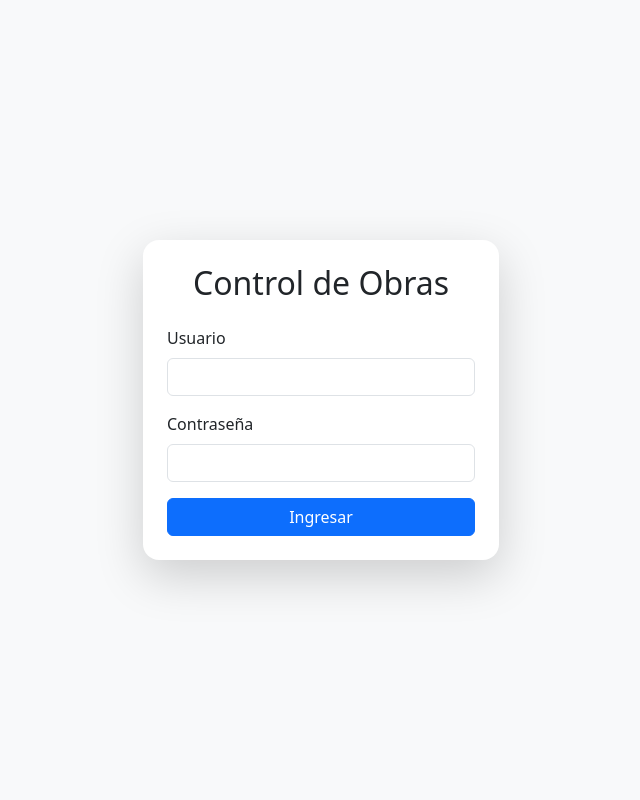
After one commit to GabrielRiveraV/Control-de-Proyectos, a Flask app: page /login in a window 1280 px wide. The commit adds this page. Shown: the whole page, without its empty margins (319-959 px from the left). Run offline with Flask 3, Linux system fonts and the light colour scheme.

Commit message:
V0.2 Login añadido 21/05/2026

```diff
--- a/app.py
+++ b/app.py
@@ -1,7 +1,15 @@
 import mysql.connector
 from flask import Flask, render_template, request, redirect
+from flask_login import LoginManager, UserMixin
+from flask_login import login_user, login_required
+from flask_login import logout_user, current_user
 
 app = Flask(__name__)
+app.secret_key = 'super_secret_key'
+
+login_manager = LoginManager()
+login_manager.init_app(app)
+login_manager.login_view = 'login'
 
 def conectar_db():
     return mysql.connector.connect(
@@ -10,11 +18,98 @@ def conectar_db():
         password="xls3780n",
         database="control_proyectos"
     )
+class User(UserMixin):
+    def __init__(self, id, nombre, usuario, rol):
+        self.id = id
+        self.nombre = nombre
+        self.usuario = usuario
+        self.rol = rol
+@login_manager.user_loader
+def load_user(user_id):
+
+    conexion = conectar_db()
+    cursor = conexion.cursor()
+
+    cursor.execute("""
+        SELECT id_usuario, nombre, usuario, rol
+        FROM usuarios
+        WHERE id_usuario = %s
+    """, (user_id,))
+
+    usuario_db = cursor.fetchone()
+
+    conexion.close()
+
+    if usuario_db:
+
+        return User(
+            usuario_db[0],
+            usuario_db[1],
+            usuario_db[2],
+            usuario_db[3]
+        )
+
+    return None
+
+# ------------------------
+# LOGIN
+# ------------------------
+
+@app.route('/login', methods=['GET', 'POST'])
+def login():
+
+    if request.method == 'POST':
+
+        usuario = request.form['usuario']
+        password = request.form['password']
+
+        conexion = conectar_db()
+        cursor = conexion.cursor()
+
+        cursor.execute("""
+            SELECT id_usuario, nombre, usuario, rol
+            FROM usuarios
+            WHERE usuario = %s AND password = %s
+        """, (usuario, password))
+
+        usuario_db = cursor.fetchone()
+
+        conexion.close()
+
+        if usuario_db:
+
+            user = User(
+                usuario_db[0],
+                usuario_db[1],
+                usuario_db[2],
+                usuario_db[3]
+            )
+
+            login_user(user)
+
+            return redirect('/')
+
+        return "⚠️ Usuario o contraseña incorrectos"
+
+    return render_template('login.html')
+
+# ------------------------
+# LOGOUT
+# ------------------------
+
+@app.route('/logout')
+@login_required
+def logout():
+
+    logout_user()
+
+    return redirect('/login')
 
 # ------------------------
 # RUTA PRINCIPAL
 # ------------------------
 @app.route('/')
+@login_required
 def inicio():
     conexion = conectar_db()
     cursor = conexion.cursor()
@@ -405,39 +500,6 @@ def visitas_proyecto(id_proyecto):
 
     return render_template('visitas_proyecto.html', visitas=visitas)
 
-# ------------------------
-# LOGIN
-# ------------------------
-from flask import session
-
-@app.route('/login', methods=['GET', 'POST'])
-def login():
-    if request.method == 'POST':
-        usuario = request.form['usuario']
-        password = request.form['password']
-
-        conexion = conectar_db()
-        cursor = conexion.cursor()
-
-        cursor.execute("""
-            SELECT id_usuario, nombre, rol
-            FROM usuarios
-            WHERE usuario=%s AND password=%s
-        """, (usuario, password))
-
-        user = cursor.fetchone()
-        conexion.close()
-
-        if user:
-            session['id_usuario'] = user[0]
-            session['nombre'] = user[1]
-            session['rol'] = user[2]
-
-            return redirect('/')
-        else:
-            return "Usuario o contraseña incorrectos"
-
-    return render_template('login.html')
 
 # ------------------------
 # EJECUCIÓN
--- /dev/null
+++ b/templates/login.html
@@ -0,0 +1,85 @@
+<!DOCTYPE html>
+<html lang="es">
+
+<head>
+
+    <meta charset="UTF-8">
+    <meta name="viewport" content="width=device-width, initial-scale=1.0">
+
+    <title>Login</title>
+
+    <link href="https://cdn.jsdelivr.net/npm/bootstrap@5.3.3/dist/css/bootstrap.min.css" rel="stylesheet">
+
+</head>
+
+<body class="bg-light">
+
+    <div class="container">
+
+        <div class="row justify-content-center align-items-center vh-100">
+
+            <div class="col-md-4">
+
+                <div class="card shadow-lg border-0 rounded-4">
+
+                    <div class="card-body p-4">
+
+                        <h2 class="text-center mb-4">
+                            Control de Obras
+                        </h2>
+
+                        <form method="POST">
+
+                            <div class="mb-3">
+
+                                <label class="form-label">
+                                    Usuario
+                                </label>
+
+                                <input
+                                    type="text"
+                                    name="usuario"
+                                    class="form-control"
+                                    required
+                                >
+
+                            </div>
+
+                            <div class="mb-3">
+
+                                <label class="form-label">
+                                    Contraseña
+                                </label>
+
+                                <input
+                                    type="password"
+                                    name="password"
+                                    class="form-control"
+                                    required
+                                >
+
+                            </div>
+
+                            <div class="d-grid">
+
+                                <button class="btn btn-primary">
+                                    Ingresar
+                                </button>
+
+                            </div>
+
+                        </form>
+
+                    </div>
+
+                </div>
+
+            </div>
+
+        </div>
+
+    </div>
+
+</body>
+
+</html>
```
Also changed, not shown: templates/index.html (+206 -49 lines).
